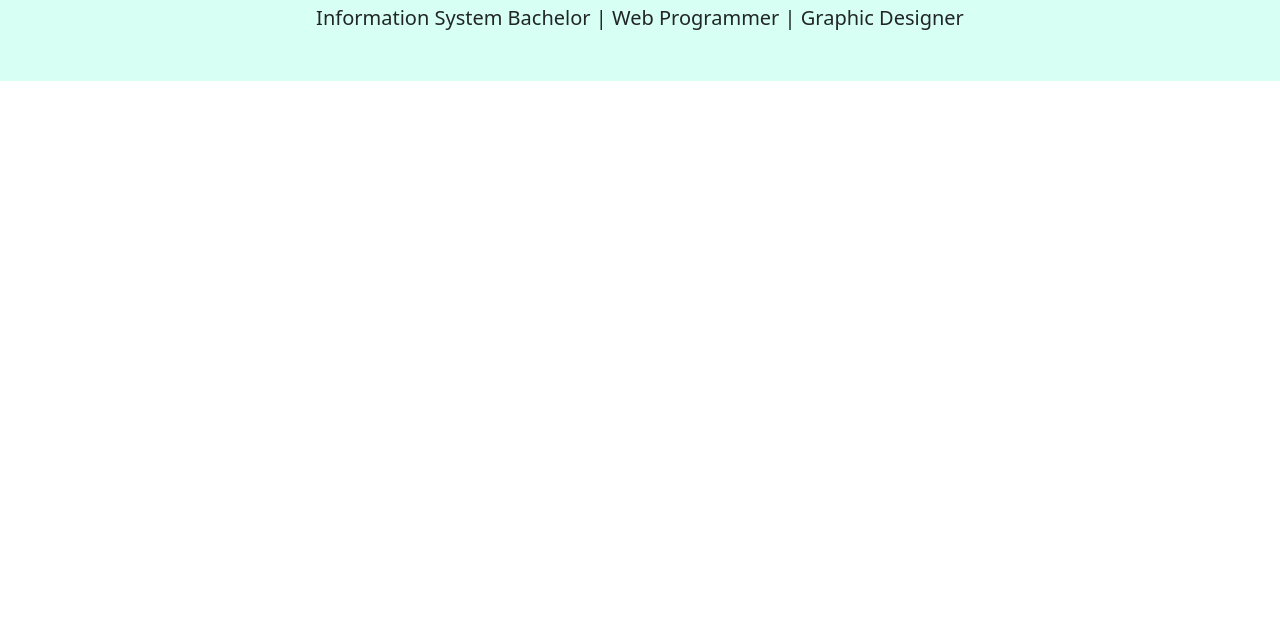
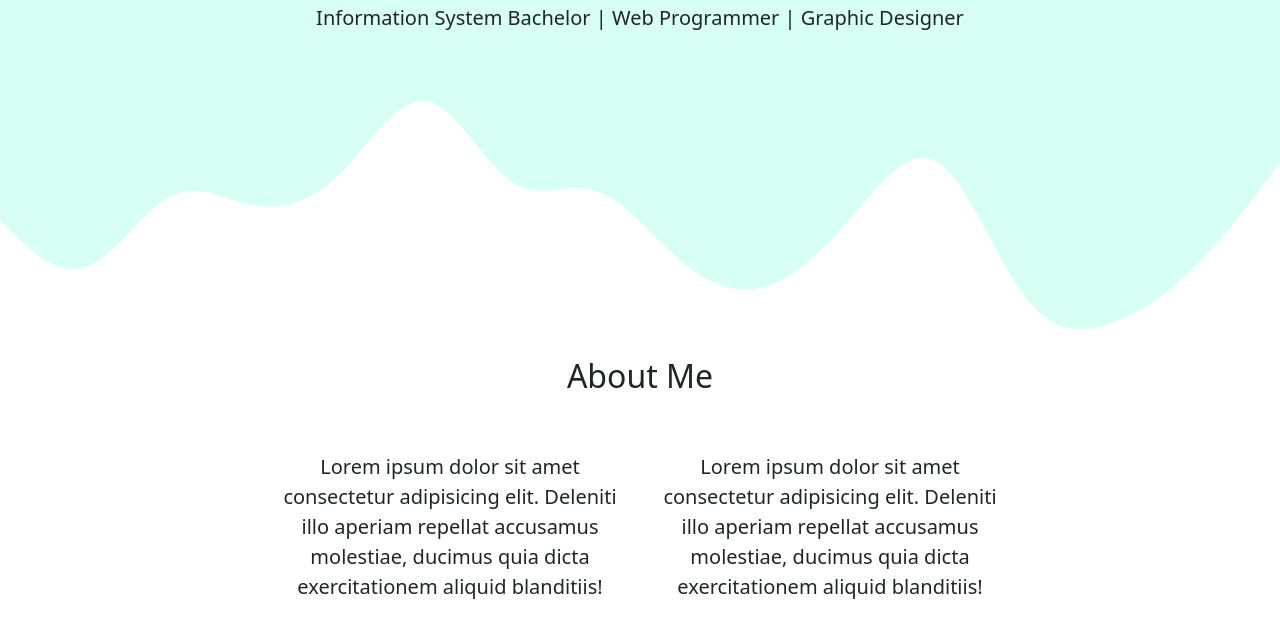
Before and after one commit to Naufal-Ghani22/PORTOFOLIO-BOOTSTRAP, a plain HTML site: page index.html in a window 1280 px wide. Shown: the part 357-994 px from the top of the page. Before the commit the page ends 800 px from the top, so only its background shows below. Drawn offline with nearby package versions, Linux system fonts and the light colour scheme.

Commit message:
about section

```diff
--- a/index.html
+++ b/index.html
@@ -21,7 +21,7 @@
                 <a class="nav-link active" aria-current="page" href="#">Home</a>
               </li>
               <li class="nav-item">
-                <a class="nav-link" href="#">About</a>
+                <a class="nav-link" href="about">About</a>
               </li>
               <li class="nav-item">
                 <a class="nav-link" href="#">Project</a>
@@ -40,7 +40,27 @@
         <img src="img/04 - COFFE BOY-18.png" alt="my pict" width="200">
         <h1 class="display-7"> I'm Coffee Boy</h1>
         <p class="lead">Information System Bachelor | Web Programmer | Graphic Designer</p>
+        <svg xmlns="http://www.w3.org/2000/svg" viewBox="0 0 1440 320"><path fill="#fff" fill-opacity="1" d="M0,192L16,208C32,224,64,256,96,245.3C128,235,160,181,192,165.3C224,149,256,171,288,176C320,181,352,171,384,138.7C416,107,448,53,480,58.7C512,64,544,128,576,149.3C608,171,640,149,672,160C704,171,736,213,768,240C800,267,832,277,864,266.7C896,256,928,224,960,186.7C992,149,1024,107,1056,128C1088,149,1120,235,1152,277.3C1184,320,1216,320,1248,309.3C1280,299,1312,277,1344,245.3C1376,213,1408,171,1424,149.3L1440,128L1440,320L1424,320C1408,320,1376,320,1344,320C1312,320,1280,320,1248,320C1216,320,1184,320,1152,320C1120,320,1088,320,1056,320C1024,320,992,320,960,320C928,320,896,320,864,320C832,320,800,320,768,320C736,320,704,320,672,320C640,320,608,320,576,320C544,320,512,320,480,320C448,320,416,320,384,320C352,320,320,320,288,320C256,320,224,320,192,320C160,320,128,320,96,320C64,320,32,320,16,320L0,320Z"></path></svg>
     </section>
+
+    <!-- ABOUT -->
+     <section id="about" class="about">
+        <div class="container">
+          <div class="row text-center mb-5">
+            <div class="col">
+              <h2>About Me</h2>
+            </div>
+          </div>
+          <div class="row justify-content-center fs-5 text-center">
+            <div class="col-4 ">
+              <p>Lorem ipsum dolor sit amet consectetur adipisicing elit. Deleniti illo aperiam repellat accusamus molestiae, ducimus quia dicta exercitationem aliquid blanditiis!</p>
+            </div>
+            <div class="col-4 ">
+              <p>Lorem ipsum dolor sit amet consectetur adipisicing elit. Deleniti illo aperiam repellat accusamus molestiae, ducimus quia dicta exercitationem aliquid blanditiis!</p>
+            </div>
+          </div>
+        </div>
+     </section>
 
     <script src="https://cdn.jsdelivr.net/npm/bootstrap@5.3.5/dist/js/bootstrap.bundle.min.js" integrity="sha384-k6d4wzSIapyDyv1kpU366/PK5hCdSbCRGRCMv+eplOQJWyd1fbcAu9OCUj5zNLiq" crossorigin="anonymous"></script>
   </body>
--- a/style.css
+++ b/style.css
@@ -1,4 +1,8 @@
 .jumbotron{
-    padding: 2rem 1rem;
+    padding-top: 2rem;
     background-color: rgb(215, 255, 243);
 }
+
+body{
+    min-height: 2000px;
+}
```
